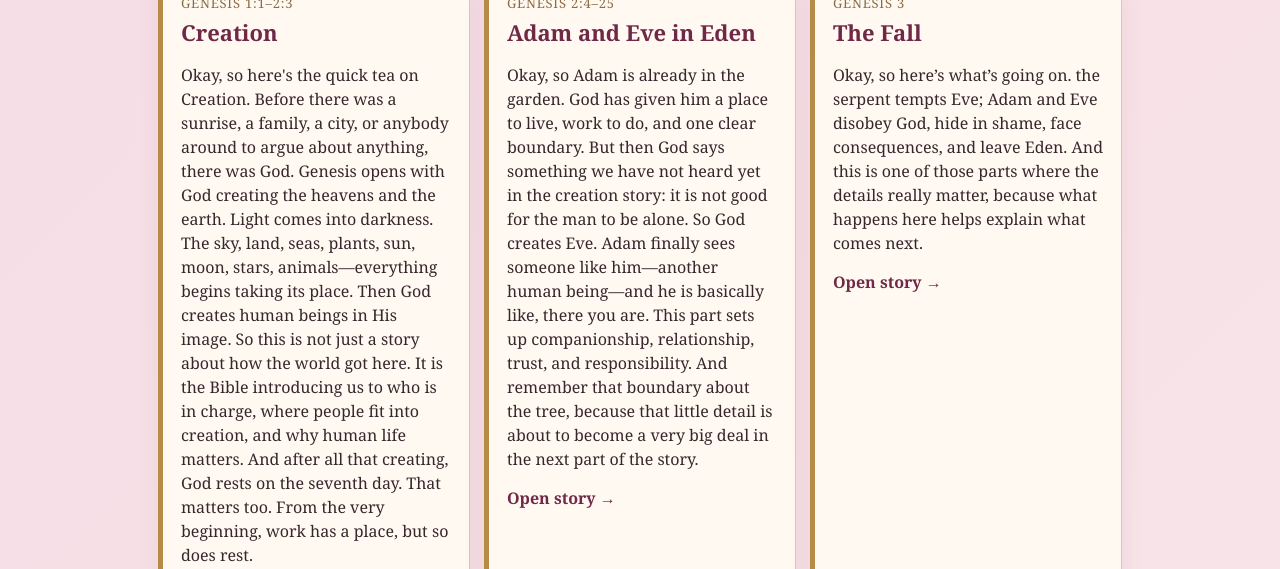
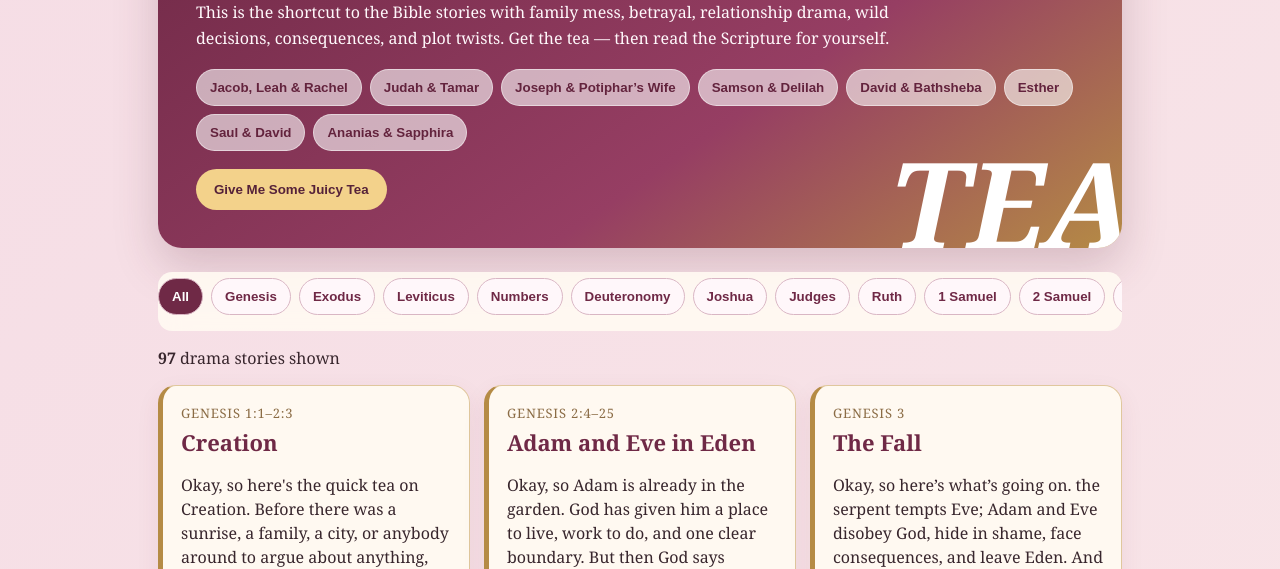
Before and after one commit to halliburtonkayla/Bible-Tea, a plain HTML site: page index.html in a window 1280 px wide. Shown: the part 608-1177 px from the top of the page. Drawn offline with Linux system fonts and the light colour scheme.

Commit message:
Add Juicy Juicy Bible Tea story section

```diff
--- a/index.html
+++ b/index.html
@@ -11,11 +11,28 @@ header{position:sticky;top:0;z-index:5;background:rgba(255,250,242,.96);border-b
 .grid{display:grid;grid-template-columns:repeat(auto-fit,minmax(260px,1fr));gap:14px}.card{background:rgba(255,250,242,.96);border:1px solid #e0c79d;border-radius:18px;padding:18px;box-shadow:0 8px 24px #6f294612;cursor:pointer}.card h3{margin:5px 0;color:var(--wine);font-size:22px}.ref{font-size:13px;color:#8b6c45;text-transform:uppercase;letter-spacing:.06em}.card p{line-height:1.5}
 .modal{position:fixed;inset:0;background:#3b2029aa;display:none;z-index:20;padding:18px;overflow:auto}.modal.open{display:block}.sheet{max-width:760px;margin:20px auto;background:var(--cream);border-radius:24px;padding:22px;border:2px solid #d5b26e;box-shadow:0 25px 60px #0005}.close{float:right;border:0;background:#f1dbe3;border-radius:999px;width:42px;height:42px;font-size:22px}.sheet h2{color:var(--wine);font-size:30px;margin-bottom:4px}.tabs{display:flex;gap:8px;margin:18px 0;flex-wrap:wrap}.tabs button{flex:1 1 150px;padding:12px;border-radius:12px;border:1px solid #d5b6c1;background:white;font-weight:700}.tabs button.on{background:var(--wine);color:white}.panel{display:none}.panel.on{display:block}.summary{font-size:18px;line-height:1.65}.line{padding:12px 0;border-bottom:1px solid #ead9c8;line-height:1.5}.speaker{color:var(--wine);font-weight:800;display:block;margin-bottom:4px}.note{font-size:13px;background:#f8e8ee;padding:12px;border-radius:12px;margin-top:18px}.empty{text-align:center;padding:40px 16px;background:#fffaf2;border-radius:18px}
 @media(max-width:560px){.brand h1{font-size:24px}.hero{padding:20px}.hero h2{font-size:29px}.wrap{padding:14px}.grid{grid-template-columns:1fr}.sheet{margin:0;padding:18px}.sheet h2{font-size:26px}}
-</style><style id='tea-polish'>.brand h1{font-style:italic}.hero{position:relative;overflow:hidden;padding:clamp(24px,5vw,48px);box-shadow:0 18px 50px #6f294620,inset 0 0 0 5px #fff8}.hero h2{font-size:clamp(34px,7vw,58px);line-height:1;letter-spacing:-.035em}.hero p{max-width:760px}.books{position:sticky;top:96px;z-index:4;background:#fffaf2e8;backdrop-filter:blur(10px);border-radius:14px}.card{border-left:5px solid var(--gold);transition:.2s transform,.2s box-shadow}.card:hover{transform:translateY(-3px);box-shadow:0 14px 34px #6f29461c}.card b{color:var(--wine)}.sheet{background:linear-gradient(90deg,#f1e2cc 0,#fffaf2 4%,#fffdf8 96%,#ead7b9 100%);box-shadow:0 30px 90px #35172366,inset 0 0 0 5px #fff}.tabs{position:sticky;top:-22px;background:#fffaf2f2;padding:10px 0;z-index:2}@media(max-width:560px){.brand small{display:none}.books{top:88px}.hero h2{font-size:38px}.tabs{display:grid;grid-template-columns:1fr 1fr}.tabs button{min-width:0;font-size:.88rem;padding:10px 7px}.modal{padding:8px}.sheet{border-radius:18px}}</style></head><body>
+</style><style id='tea-polish'>.brand h1{font-style:italic}.hero{position:relative;overflow:hidden;padding:clamp(24px,5vw,48px);box-shadow:0 18px 50px #6f294620,inset 0 0 0 5px #fff8}.hero h2{font-size:clamp(34px,7vw,58px);line-height:1;letter-spacing:-.035em}.hero p{max-width:760px}.books{position:sticky;top:96px;z-index:4;background:#fffaf2e8;backdrop-filter:blur(10px);border-radius:14px}.card{border-left:5px solid var(--gold);transition:.2s transform,.2s box-shadow}.card:hover{transform:translateY(-3px);box-shadow:0 14px 34px #6f29461c}.card b{color:var(--wine)}.sheet{background:linear-gradient(90deg,#f1e2cc 0,#fffaf2 4%,#fffdf8 96%,#ead7b9 100%);box-shadow:0 30px 90px #35172366,inset 0 0 0 5px #fff}.tabs{position:sticky;top:-22px;background:#fffaf2f2;padding:10px 0;z-index:2}@media(max-width:560px){.brand small{display:none}.books{top:88px}.hero h2{font-size:38px}.tabs{display:grid;grid-template-columns:1fr 1fr}.tabs button{min-width:0;font-size:.88rem;padding:10px 7px}.modal{padding:8px}.sheet{border-radius:18px}}</style><style id="juicy-tea-style">
+.juicy-zone{margin:20px 0 24px;padding:clamp(22px,5vw,38px);border-radius:24px;background:linear-gradient(145deg,#6f2946,#963e63 62%,#b58b45);color:#fff;box-shadow:0 18px 45px #5d263a35;position:relative;overflow:hidden}.juicy-zone:after{content:"TEA";position:absolute;right:-12px;bottom:-36px;font-size:120px;font-weight:900;font-style:italic;color:#fff09;pointer-events:none}.juicy-kicker{font:800 .72rem Arial,sans-serif;letter-spacing:.18em;color:#f5d995}.juicy-zone h2{color:#fff;font-size:clamp(30px,6vw,46px);margin:8px 0}.juicy-zone p{max-width:760px;line-height:1.6;color:#fff8fb}.juicy-chips{display:flex;flex-wrap:wrap;gap:8px;margin:18px 0}.juicy-chips button{background:#fff9;color:#63233d;border:1px solid #fff7;border-radius:999px;padding:10px 13px;font-weight:800;cursor:pointer}.juicy-random{background:#f3d28b;color:#552239;border:0;border-radius:999px;padding:13px 18px;font-weight:900;cursor:pointer}@media(max-width:560px){.juicy-chips{display:grid;grid-template-columns:1fr 1fr}.juicy-chips button{font-size:.82rem;padding:10px 7px}.juicy-random{width:100%}}
+</style></head><body>
 <header><div class="brand"><div><h1>Bible Tea</h1><small>That One Extra Mama · Genesis to Revelation</small></div></div>
 <div class="search"><input id="search" placeholder="Search Moses, Noah, Genesis, John 11..."></div></header>
 <main class="wrap"><section class="hero"><div class="ref">Pull up a chair, friend.</div><h2>Okay, y’all. Here’s the Bible Tea.</h2><p>Pick a Bible story for a clear summary, then switch to <b>Drama Dialogue</b> for an original, performance-ready retelling. Scripture references stay visible so you can go back to the biblical passage.</p></section>
-<div class="books" id="books"></div><div id="count"></div><section class="grid" id="grid"></section></main>
+<section class="juicy-zone" id="juicyTea">
+  <div class="juicy-kicker">THE JUICY, JUICY BIBLE TEA</div>
+  <h2>Girl… WHAT happened?!</h2>
+  <p>This is the shortcut to the Bible stories with family mess, betrayal, relationship drama, wild decisions, consequences, and plot twists. Get the tea — then read the Scripture for yourself.</p>
+  <div class="juicy-chips">
+    <button type="button" onclick="openJuicy('Jacob')">Jacob, Leah & Rachel</button>
+    <button type="button" onclick="openJuicy('Tamar')">Judah & Tamar</button>
+    <button type="button" onclick="openJuicy('Potiphar')">Joseph & Potiphar’s Wife</button>
+    <button type="button" onclick="openJuicy('Delilah')">Samson & Delilah</button>
+    <button type="button" onclick="openJuicy('Bathsheba')">David & Bathsheba</button>
+    <button type="button" onclick="openJuicy('Esther')">Esther</button>
+    <button type="button" onclick="openJuicy('Saul')">Saul & David</button>
+    <button type="button" onclick="openJuicy('Ananias')">Ananias & Sapphira</button>
+  </div>
+  <button class="juicy-random" type="button" onclick="randomJuicy()">Give Me Some Juicy Tea</button>
+</section><div class="books" id="books"></div><div id="count"></div><section class="grid" id="grid"></section></main>
 <div class="modal" id="modal"><article class="sheet"><button class="close" onclick="closeModal()">×</button><div class="ref" id="mref"></div><h2 id="mtitle"></h2>
 <div class="tabs"><button id="sumBtn" class="on" onclick="tab('summary')">Quick Tea</button><button id="diaBtn" onclick="tab('dialogue')">The Drama</button><button id="takeBtn" onclick="tab('takeaway')">What Got Me</button><button id="bibleBtn" onclick="tab('bible')">Read It Yourself</button></div>
 <div class="panel on" id="summary"><div id="summaryAudio"></div><div class="summary" id="msummary"></div></div>
@@ -49,5 +66,8 @@ document.getElementById('bibleRef').textContent=s.ref;
 document.getElementById('bibleLink').href=bibleUrl(s.ref);document.getElementById('mtakeaway').textContent=s.takeaway;document.getElementById('mlines').innerHTML=s.dialogue.map(x=>`<div class="line"><span class="speaker">${x.speaker}</span>${x.line}</div>`).join('');tab('summary');document.getElementById('modal').classList.add('open')}
 function closeModal(){document.getElementById('modal').classList.remove('open')}
 function tab(t){document.getElementById('summary').classList.toggle('on',t==='summary');document.getElementById('dialogue').classList.toggle('on',t==='dialogue');document.getElementById('takeaway').classList.toggle('on',t==='takeaway');document.getElementById('bible').classList.toggle('on',t==='bible');document.getElementById('sumBtn').classList.toggle('on',t==='summary');document.getElementById('diaBtn').classList.toggle('on',t==='dialogue');document.getElementById('takeBtn').classList.toggle('on',t==='takeaway');document.getElementById('bibleBtn').classList.toggle('on',t==='bible')}
+function juicyMatches(term){term=term.toLowerCase();return STORIES.filter(s=>[s.title,s.summary,s.ref,s.book].join(' ').toLowerCase().includes(term))}
+function openJuicy(term){let m=juicyMatches(term);if(m.length){openStory(m[0]);return}search.value=term;active='All';renderBooks();render();document.getElementById('grid').scrollIntoView({behavior:'smooth'})}
+function randomJuicy(){let terms=['Jacob','Tamar','Potiphar','Delilah','Bathsheba','Esther','Saul','Ananias'];let pool=[];terms.forEach(t=>pool.push(...juicyMatches(t)));pool=[...new Set(pool)];if(pool.length)openStory(pool[Math.floor(Math.random()*pool.length)])}
 search.addEventListener('input',render);renderBooks();render();
 </script></body></html>
```
